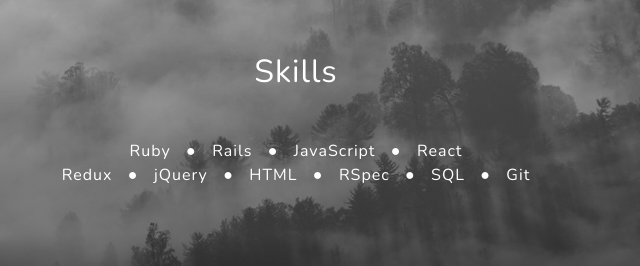
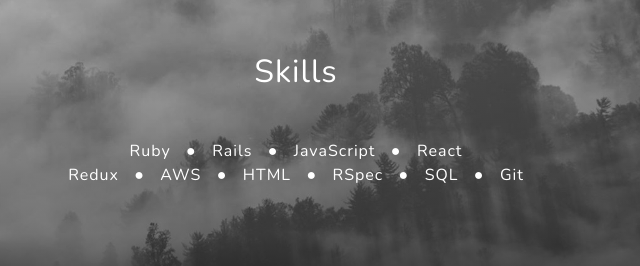
Before and after one commit to edlu77/edlu77.github.io, a website: page index.html in a window 1280 px wide. Shown: the part 2740-3006 px from the top of the page, 344-984 px from the left. Drawn offline with nearby package versions, Linux system fonts and the light colour scheme.

Commit message:
update skills

```diff
--- a/index.html
+++ b/index.html
@@ -162,7 +162,7 @@
         <div class="row">
           <div class="col-md-10 col-lg-8 mx-auto text-center">
             <h2 class="text-white mb-5">Skills</h2>
-            <div class="text-white">Ruby&nbsp;&nbsp;&nbsp;●&nbsp;&nbsp;&nbsp;Rails&nbsp;&nbsp;&nbsp;●&nbsp;&nbsp;&nbsp;JavaScript&nbsp;&nbsp;&nbsp;●&nbsp;&nbsp;&nbsp;React  Redux&nbsp;&nbsp;&nbsp;●&nbsp;&nbsp;&nbsp;jQuery&nbsp;&nbsp;&nbsp;●&nbsp;&nbsp;&nbsp;HTML&nbsp;&nbsp;&nbsp;●&nbsp;&nbsp;&nbsp;RSpec&nbsp;&nbsp;&nbsp;●&nbsp;&nbsp;&nbsp;SQL&nbsp;&nbsp;&nbsp;●&nbsp;&nbsp;&nbsp;Git</div>
+            <div class="text-white">Ruby&nbsp;&nbsp;&nbsp;●&nbsp;&nbsp;&nbsp;Rails&nbsp;&nbsp;&nbsp;●&nbsp;&nbsp;&nbsp;JavaScript&nbsp;&nbsp;&nbsp;●&nbsp;&nbsp;&nbsp;React  Redux&nbsp;&nbsp;&nbsp;●&nbsp;&nbsp;&nbsp;AWS&nbsp;&nbsp;&nbsp;●&nbsp;&nbsp;&nbsp;HTML&nbsp;&nbsp;&nbsp;●&nbsp;&nbsp;&nbsp;RSpec&nbsp;&nbsp;&nbsp;●&nbsp;&nbsp;&nbsp;SQL&nbsp;&nbsp;&nbsp;●&nbsp;&nbsp;&nbsp;Git</div>
           </div>
         </div>
       </div>
```
